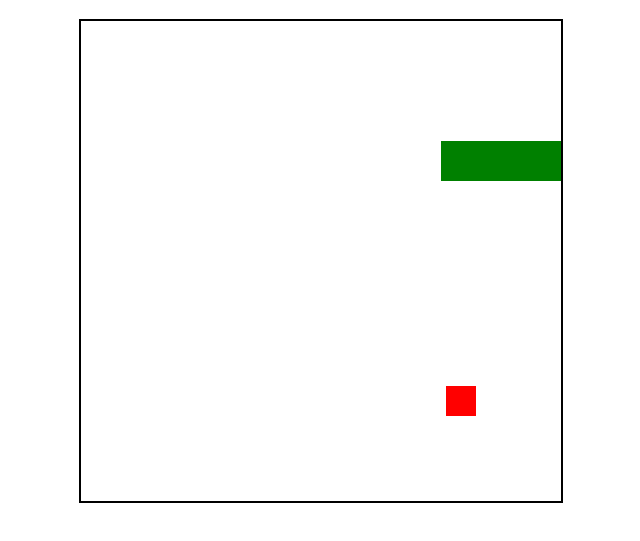
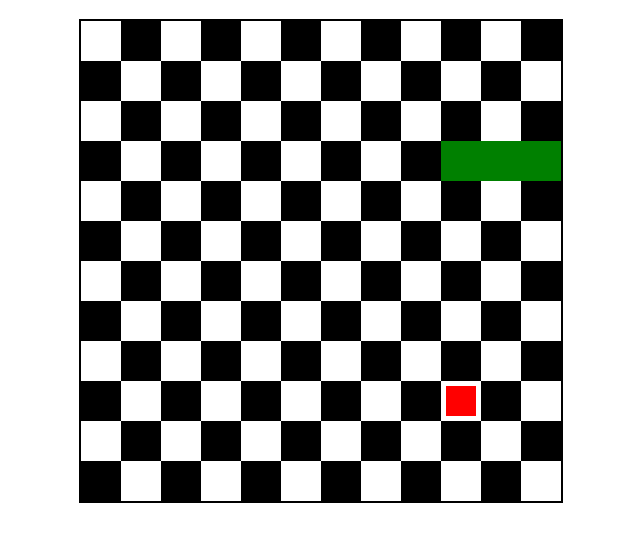
Before and after one commit to Lars987654321/Snake, a plain HTML site: page snake.html in a window 1280 px wide. Shown: the part 69-610 px from the top of the page, without its empty margins (319-959 px from the left). Drawn offline with Linux system fonts and the light colour scheme.

Commit message:
Checkered background

```diff
--- a/snake.html
+++ b/snake.html
@@ -12,6 +12,14 @@
         align-items: center;
         flex-direction: column;
     }
+
+    canvas{
+        background:
+            linear-gradient(45deg, #000 25%, transparent 25%, transparent 75%, #000 75%, #000),
+            linear-gradient(45deg, #000 25%, transparent 25%, transparent 75%, #000 75%, #000);
+            background-size: 80px 80px;
+            background-position: 0 0, 40px 40px;
+    }
 </style>
 <body>
     <h1>Snake game</h1>
```
